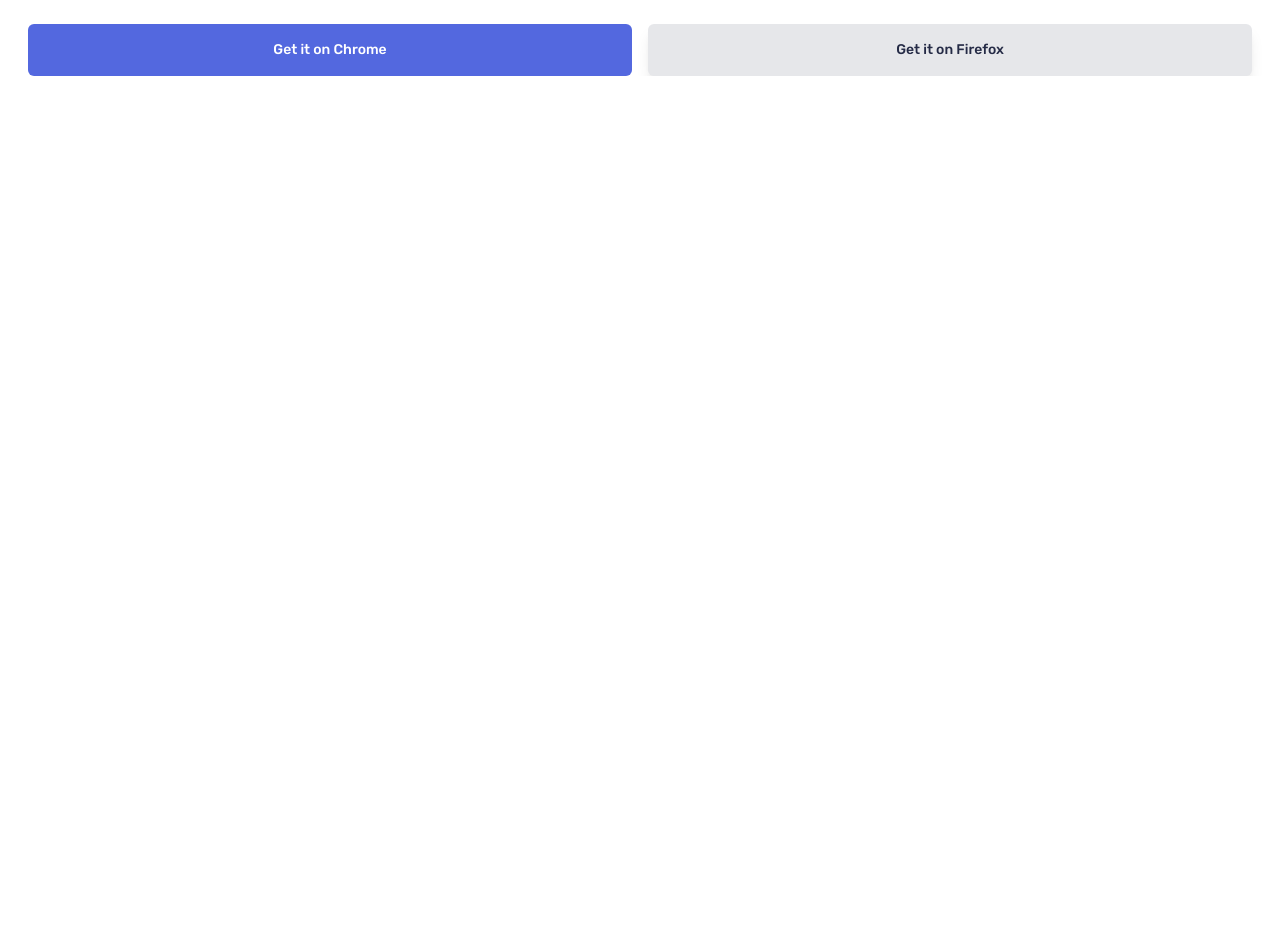
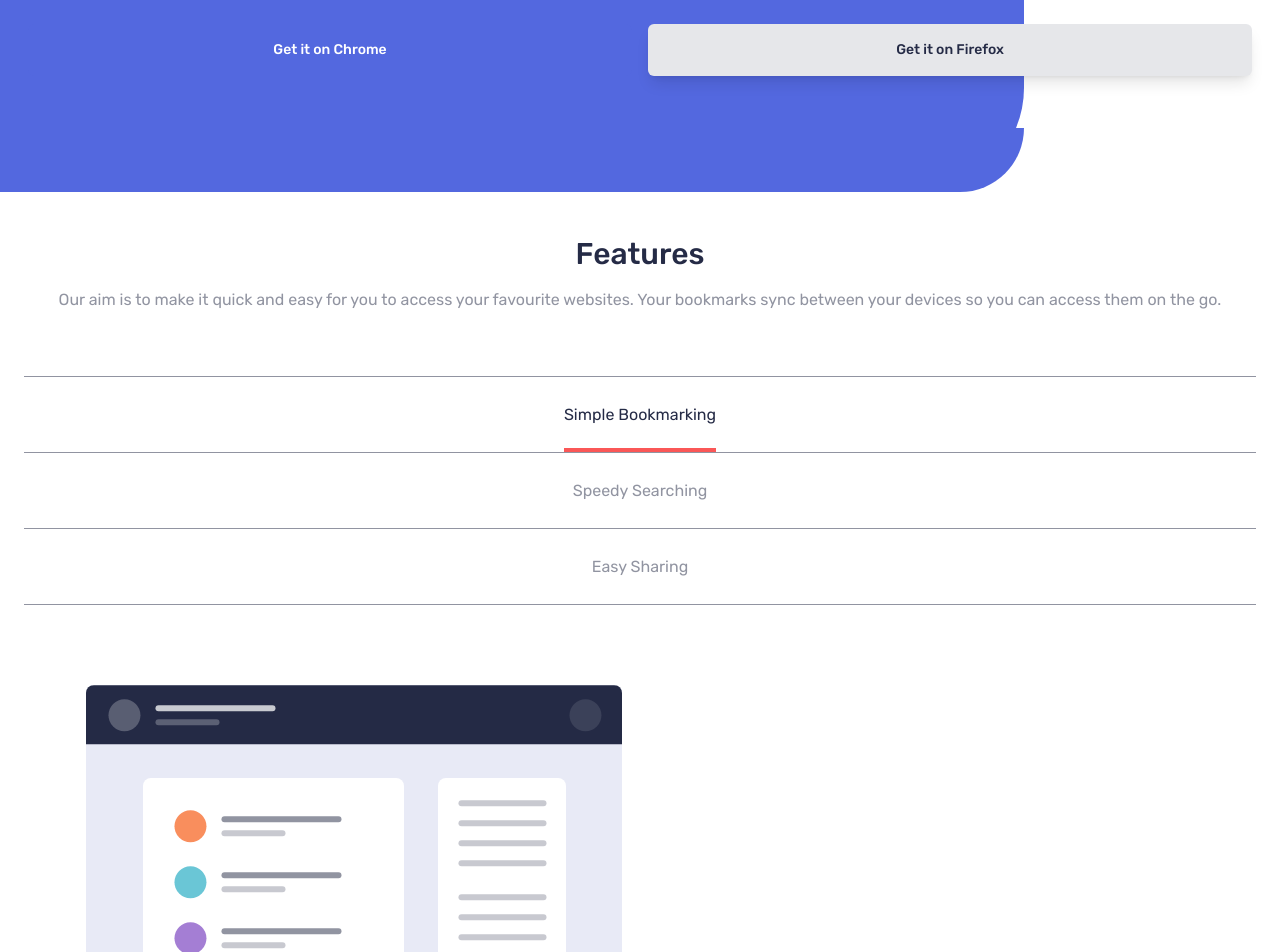
Before and after one commit to DaniNewAcc/bookmark-landing-page, a React (Vite) app: page / in a window 1280 px wide. Shown: the part 1280-2232 px from the top of the page. Before the commit the page ends 1356 px from the top, so only its background shows below. Built offline with nearby package versions, Linux system fonts and the light colour scheme.

Commit message:
feat: add features component

```diff
--- a/src/App.tsx
+++ b/src/App.tsx
@@ -1,3 +1,4 @@
+import Features from "./components/Features"
 import Header from "./components/Header"
 import Hero from "./components/Hero"
 
@@ -6,8 +7,9 @@
   return (
     <>
       <Header />
-      <main>
+      <main className="flex flex-col justify-center gap-40 text-center">
         <Hero />
+        <Features />
       </main>
     </>
   )
--- /dev/null
+++ b/src/components/Features.tsx
@@ -0,0 +1,79 @@
+import { useState } from 'react';
+import data from '../data.json';
+import BackgroundCardSquare from './ui/BackgroundCardSquare';
+import BackgroundCardRectangle from './ui/BackgroundCardRectangle';
+
+function Features() {
+  const [currentFeature, setCurrentFeature] = useState(0);
+
+  const { name, title, image, description } = data.features[currentFeature];
+  const bookmarking = currentFeature === 0;
+
+  let detailsWrapperClasses = 'flex flex-col relative'
+
+  if (bookmarking) {
+    detailsWrapperClasses += ' -top-[9rem]'
+  } else {
+    detailsWrapperClasses += ' -top-[5rem]'
+  }
+
+  const cardImgContent = bookmarking ? (
+    <>
+      <BackgroundCardSquare variant="smallerImgMobile" position="left" />
+      <BackgroundCardRectangle variant="smallerImgMobile" position="left" />
+    </>
+  ) : (
+    <>
+      <BackgroundCardSquare variant="largerImgMobile" position="left" />
+      <BackgroundCardRectangle variant="largerImgMobile" position="left" />
+    </>
+  )
+
+  return (
+    <section className="px-6">
+      <h2 className="text-3xl text-VeryDarkBlue font-medium">Features</h2>
+      <p className="text-base text-pretty text-GrayishBlue mt-4">
+        Our aim is to make it quick and easy for you to access your favourite
+        websites. Your bookmarks sync between your devices so you can access
+        them on the go.
+      </p>
+      <ul className="flex flex-col my-16">
+        {data.features.map((feature, index) => {
+          return (
+            <li
+              className="border-y-GrayishBlue py-6 odd:border-y"
+              key={feature.name}
+              onClick={() => setCurrentFeature(index)}
+            >
+              <a
+                className={`${
+                  currentFeature === index
+                    ? 'border-b-4 border-b-SoftRed text-VeryDarkBlue'
+                    : 'text-GrayishBlue'
+                } pb-6 text-base`}
+              >
+                {feature.name}
+              </a>
+            </li>
+          );
+        })}
+      </ul>
+      <div className="flex flex-col">
+        <div className="flex flex-col my-4">
+          <i className="w-[90%] h-[400px] object-cover mx-auto">
+            <img src={image} alt={`${name} Image`} />
+          </i>
+          {cardImgContent}
+        </div>
+        <div className={detailsWrapperClasses}>
+          <h3 className="text-2xl text-VeryDarkBlue font-medium">{title}</h3>
+          <p className="mt-4 px-4 text-pretty text-sm text-GrayishBlue leading-6">
+            {description}
+          </p>
+        </div>
+      </div>
+    </section>
+  );
+}
+
+export default Features;
--- a/src/components/Hero.tsx
+++ b/src/components/Hero.tsx
@@ -4,7 +4,7 @@
 
 function Hero() {
   return (
-    <section className="flex flex-col justify-center text-center">
+    <section>
       <div className="flex flex-col">
         <HeroImg />
         <span className="w-5/6 h-[12.5rem] bg-SoftBlue absolute top-[9.275rem] right-0 -z-10 rounded-bl-[7.5rem]"></span>
--- /dev/null
+++ b/src/components/ui/BackgroundCardRectangle.tsx
@@ -0,0 +1,37 @@
+import { cva, VariantProps } from 'class-variance-authority';
+import { HTMLAttributes } from 'react';
+import cn from '../../utils/cn';
+
+interface BGCardRectangleProps
+  extends HTMLAttributes<HTMLSpanElement>,
+    VariantProps<typeof BackgroundCardRectangleVariants> {}
+
+function BackgroundCardRectangle({ variant, position, ...props }: BGCardRectangleProps) {
+  return (
+    <>
+      <span
+        {...props}
+        className={cn(BackgroundCardRectangleVariants({ variant, position }))}
+      ></span>
+    </>
+  );
+}
+
+export default BackgroundCardRectangle;
+
+const BackgroundCardRectangleVariants = cva('bg-SoftBlue absolute -z-10', {
+  variants: {
+    variant: {
+      smallerImgMobile: '-bottom-[84%] w-[80%] h-[4rem]',
+      largerImgMobile: '-bottom-[89%] w-[80%] h-[4.5rem]'
+    },
+    position: {
+      left: 'left-0 rounded-br-[6.5rem]',
+      right: 'right-0 rounded-bl-[6.5rem]'
+    }
+  },
+  defaultVariants: {
+    variant: 'smallerImgMobile',
+    position: 'left'
+  }
+});
--- /dev/null
+++ b/src/components/ui/BackgroundCardSquare.tsx
@@ -0,0 +1,37 @@
+import { cva, VariantProps } from 'class-variance-authority';
+import { HTMLAttributes } from 'react';
+import cn from '../../utils/cn';
+
+interface BGCardSquareProps
+  extends HTMLAttributes<HTMLSpanElement>,
+    VariantProps<typeof BackgroundCardSquareVariants> {}
+
+function BackgroundCardSquare({ variant, position, ...props }: BGCardSquareProps) {
+  return (
+    <>
+      <span
+        {...props}
+        className={cn(BackgroundCardSquareVariants({ variant, position }))}
+      ></span>
+    </>
+  );
+}
+
+export default BackgroundCardSquare;
+
+const BackgroundCardSquareVariants = cva('bg-SoftBlue absolute -z-10', {
+  variants: {
+    variant: {
+      smallerImgMobile: '-bottom-[84%] w-[80%] h-[12rem]',
+      largerImgMobile: '-bottom-[89%] w-[68%] h-[14.5rem]'
+    },
+    position: {
+      left: 'left-0 rounded-br-[6.5rem]',
+      right: 'right-0 rounded-bl-[6.5rem]'
+    }
+  },
+  defaultVariants: {
+    variant: 'smallerImgMobile',
+    position: 'left'
+  }
+});
```
